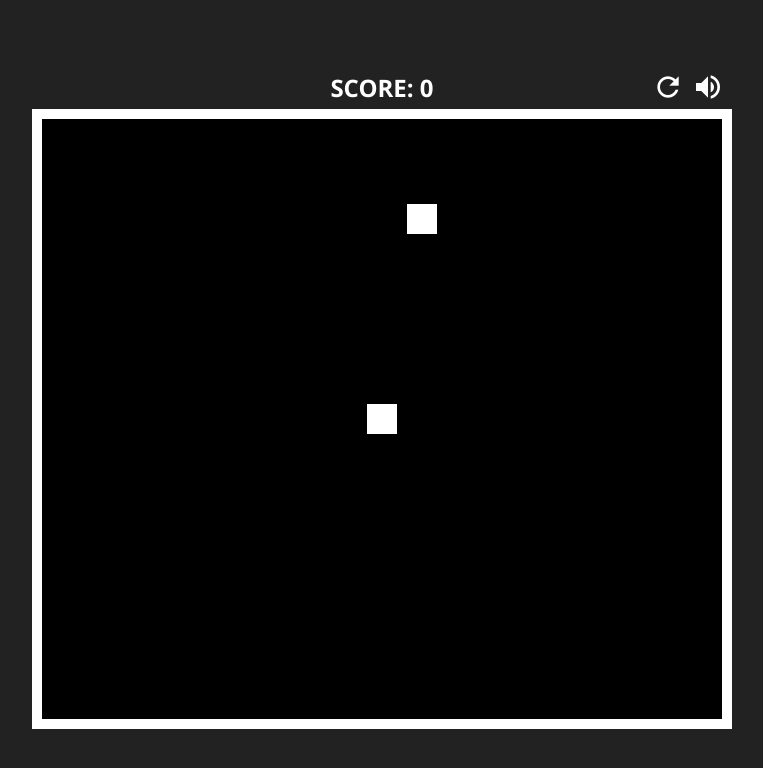
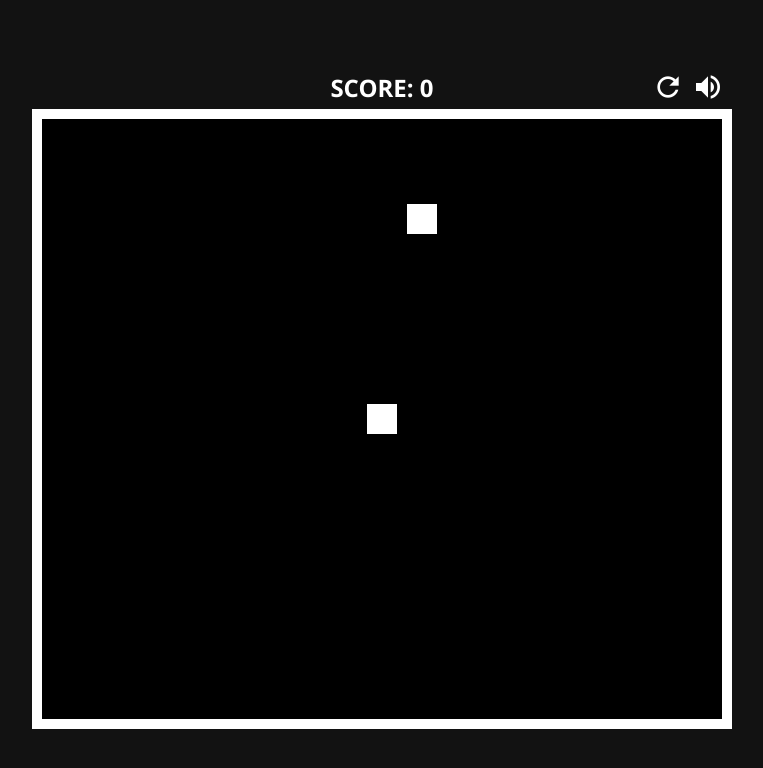
Before and after one commit to jonuuh/SnakeJS, a plain HTML site: page index.html in a window 1280 px wide. Shown: the whole page, without its empty margins (258-1021 px from the left). Drawn offline with Linux system fonts and the light colour scheme.

Commit message:
changed background color

```diff
--- a/style.css
+++ b/style.css
@@ -4,7 +4,7 @@ body {
     width: 100%;
     margin: 0;
     padding: 0;
-    background-color: #222;
+    background-color: #121212;
 }
 
 :focus {
```
